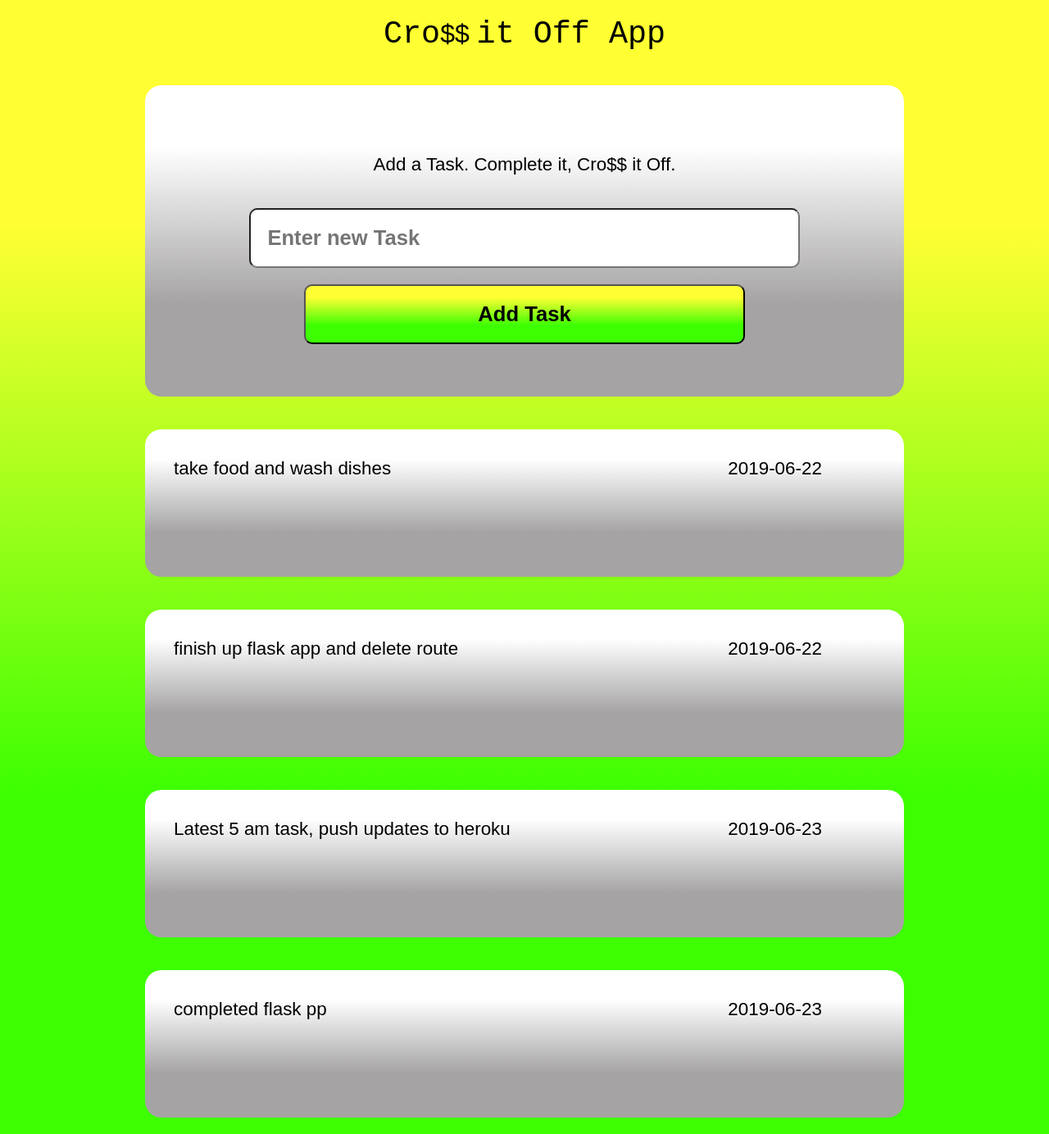
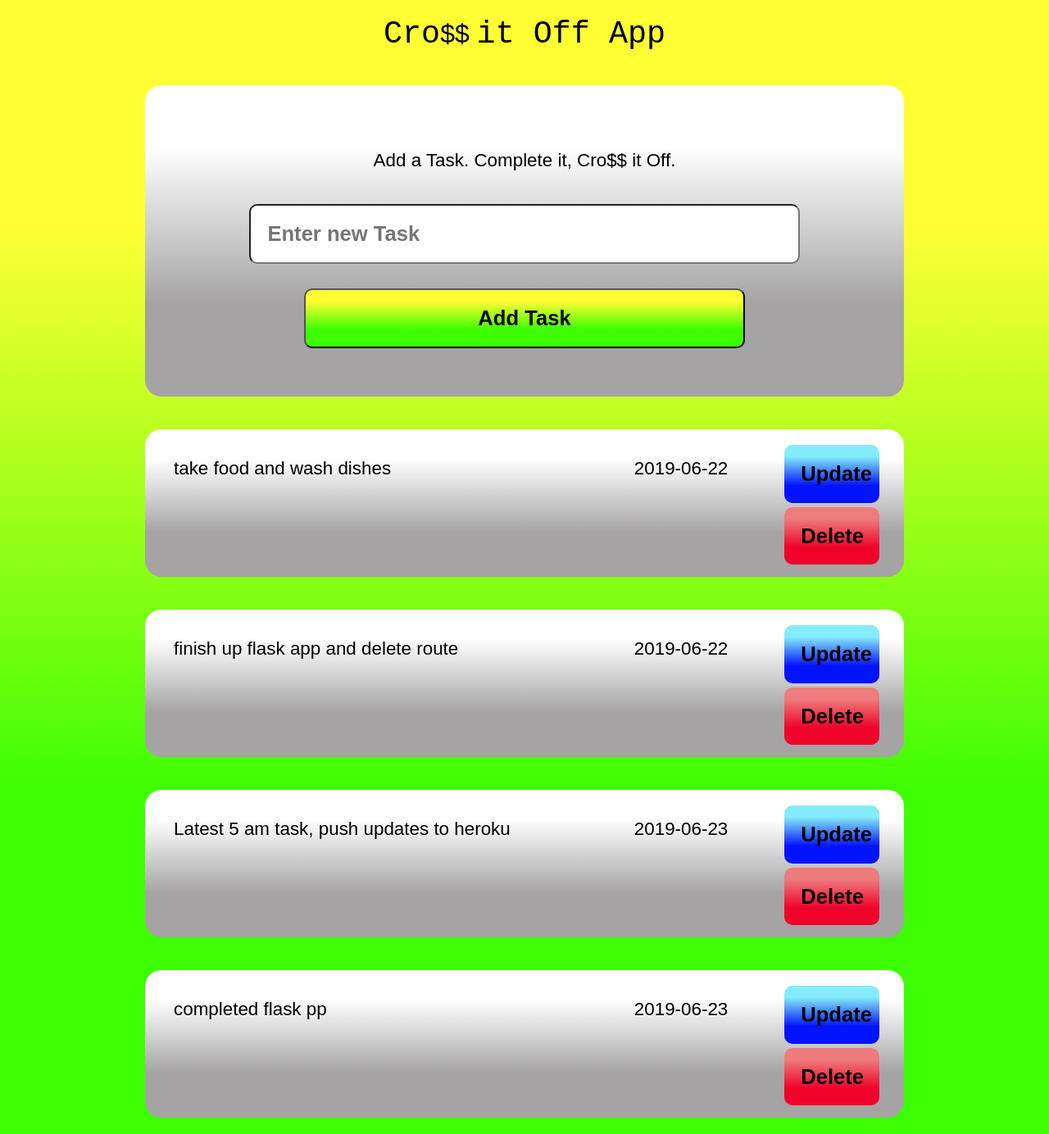
Before and after one commit to kompanycoder/flask-app, a Flask app: page / in a window 1280 px wide. Shown: the whole page at 82% size. Run offline with Flask 2, Linux system fonts and the light colour scheme; data comes from the database, SQL or seed files in the repository; both versions use the stored data as it was after the commit.

Commit message:
completed app crud app with delete and update capabilities

```diff
--- a/app.py
+++ b/app.py
@@ -37,6 +37,35 @@ def Index():
         items = Item.query.order_by(Item.date_created).all()
         return render_template('index.html', items=items)
 
+# route to update task
+@app.route('/update/<int:id>', methods=['GET', 'POST'])
+def Update(id):
+    item = Item.query.get_or_404(id)
+    print(Item)
+
+    if request.method == 'POST':
+        item.content = request.form['todo']
+
+        try:
+            db.session.commit()
+            return redirect('/')
+        except:
+            return 'There was an error updating Task.'
+    else:
+        return render_template('update.html', item=item)
+
+# route to delete
+@app.route('/delete/<int:id>', methods=['GET', 'POST'])
+def Delete(id):
+    item = Item.query.get_or_404(id)
+    print(item)
+    try:
+        db.session.delete(item)
+        db.session.commit()
+        return redirect('/')
+    except:
+        return 'There was an error deleting item.'
+
 
 if __name__ == "__main__":
     app.run(debug=True)
--- a/static/css/main.css
+++ b/static/css/main.css
@@ -4,6 +4,9 @@ body {
   padding: 0;
   font-family: sans-serif, cursive, serif;
   color: #000000;
+}
+a {
+  text-decoration: none;
 }
 .container {
   display: flex;
@@ -75,12 +78,13 @@ body {
   font-weight: bold;
   font-size: 1.6rem;
   padding: 20px;
+  margin-bottom: 10px;
   width: 70%;
 }
 .button {
   background: linear-gradient(180deg, #ffff33 20%, #3dff02 70%);
   border-radius: 10px;
-  display: block;
+  display: border-box;
   font-family: sans-serif;
   font-weight: bold;
   font-size: 1.6rem;
@@ -88,12 +92,27 @@ body {
   padding: 20px;
   width: 60%;
 }
-.button :hover {
+.button:hover {
   cursor: pointer;
-  color: #ffffff;
-  flex-grow: 1;
-  background-color: #1b02ff;
-  opacity: 0.5;
+  opacity: 0.7;
+}
+#update {
+  background: linear-gradient(180deg, #84ecfa 20%, #0213ff 70%);
+  border-radius: 10px;
+  display: border-box;
+  margin-top: 0px;
+  width: 60%;
+}
+#delete {
+  background: linear-gradient(180deg, #ee7c7c 20%, #f0032b 70%);
+  margin-top: 5px;
+  width: 60%;
+}
+.button-container {
+  display: flex;
+  flex-direction: column;
+  margin: 0;
+  padding: 4px;
 }
 #form-info {
   padding: 20px;
--- a/templates/index.html
+++ b/templates/index.html
@@ -1,5 +1,5 @@
 {% extends 'base.html' %} {% block head %}
-<title>To Do app</title>
+<title>Cro$$ it</title>
 {% endblock %} {% block body %}
 <div class="container">
   <h6 id="app-title">Cro<span class="gothic-ss">$$ </span>it Off App</h6>
@@ -16,6 +16,10 @@
   <div id="output">
     <div class="text-content">{{ item.content }}</div>
     <div class="text-date">{{ item.date_created.date() }}</div>
+    <div class="button-container">
+      <a class="button" id="update" href="/update/{{ item.id }}">Update</a>
+      <a class="button" id="delete" href="/delete/{{ item.id }}">Delete</a>
+    </div>
   </div>
   {% endfor %} {% endif %}
 </div>
```
Also changed, not shown: templates/update.html (added, +20 -0 lines), test.db.
